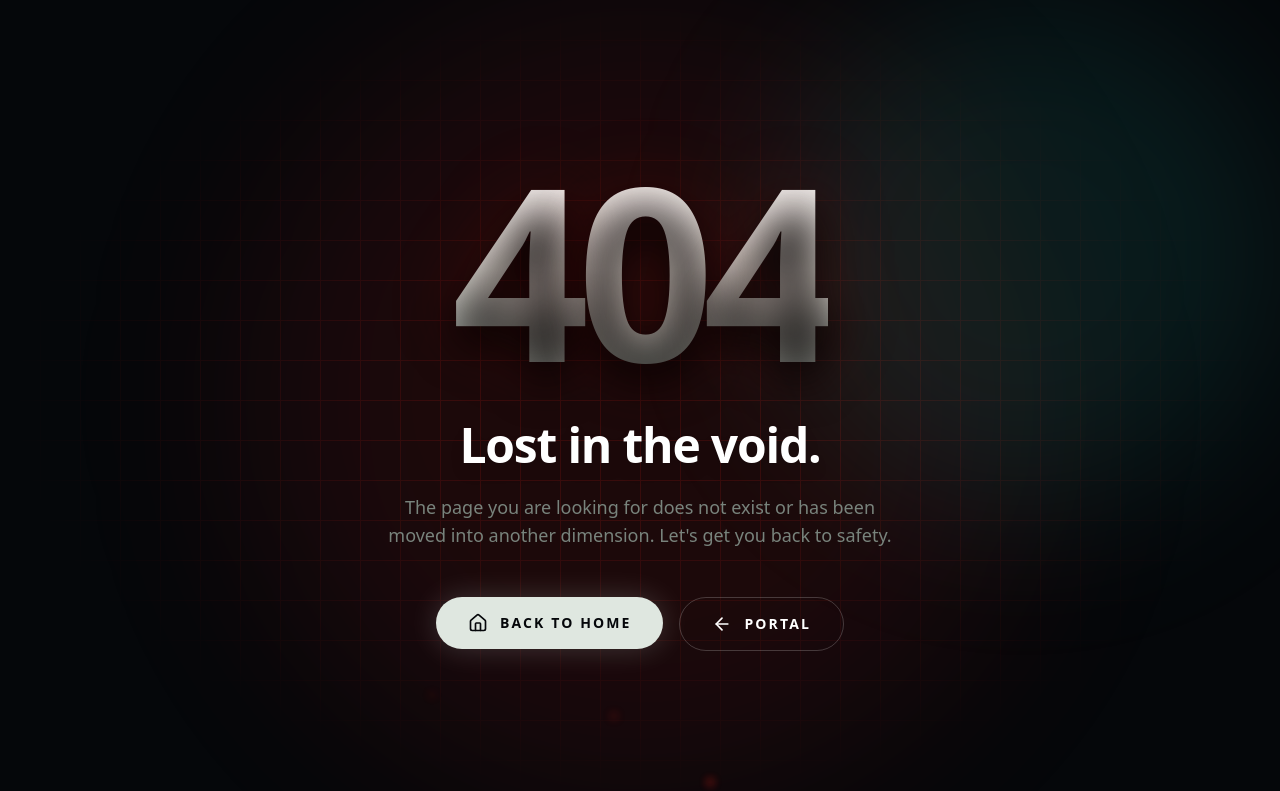
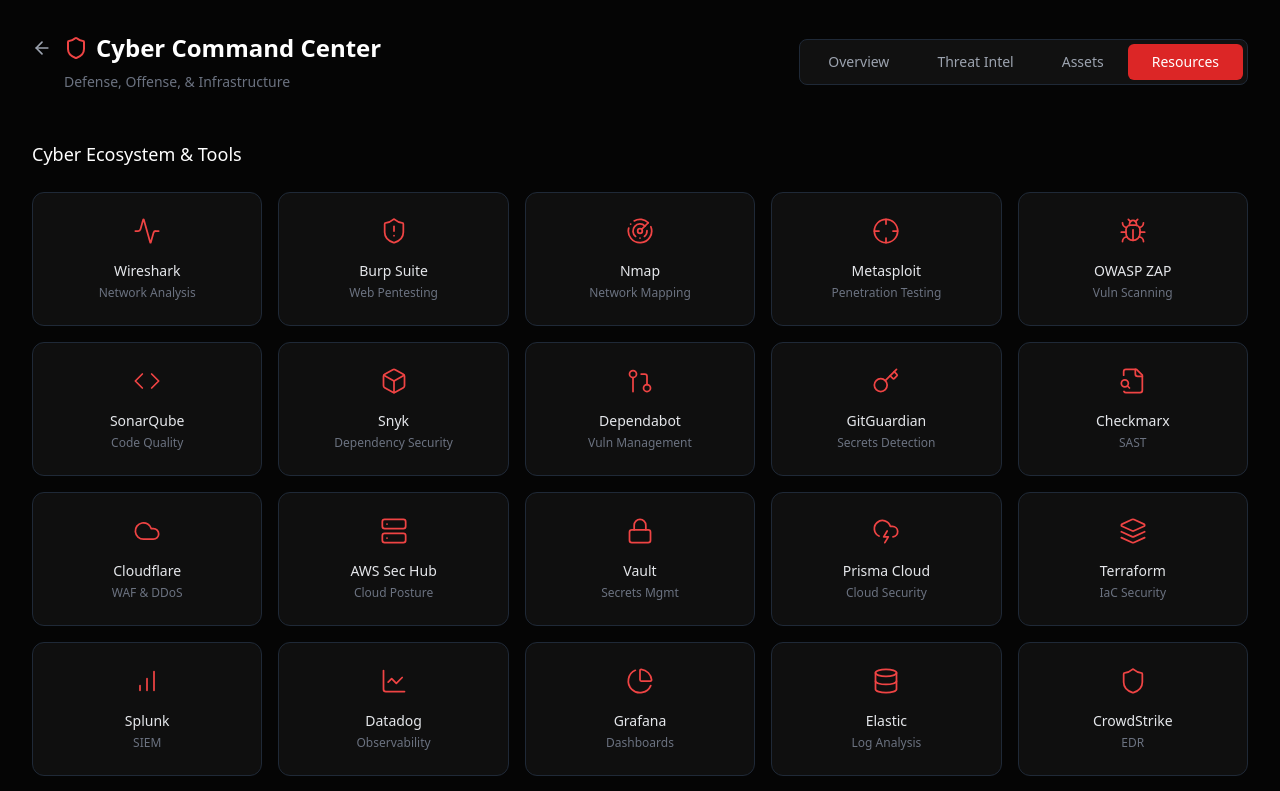
Before and after one commit to codekootu/codekootu, a Next.js app: page /team/cyber in a window 1280 px wide. Before the commit this address had no page. Shown: the top 791 px of the page. Built offline with nearby package versions, Linux system fonts and the light colour scheme.

Commit message:
Rename page to page.tsx

```diff
--- /dev/null
+++ b/src/app/team/cyber/page.tsx
@@ -0,0 +1,79 @@
+import Link from "next/link";
+import {
+  ArrowLeft, Shield, Activity, ShieldAlert, Radar, Crosshair, Bug,
+  Code, Box, GitPullRequest, Key, FileSearch, Cloud, Server, Lock,
+  CloudLightning, Layers, BarChart, LineChart, PieChart, Database,
+  Users, KeyRound, Search, FileCheck, Share2
+} from 'lucide-react';
+
+const cyberTools = [
+  { name: "Wireshark", category: "Network Analysis", icon: Activity },
+  { name: "Burp Suite", category: "Web Pentesting", icon: ShieldAlert },
+  { name: "Nmap", category: "Network Mapping", icon: Radar },
+  { name: "Metasploit", category: "Penetration Testing", icon: Crosshair },
+  { name: "OWASP ZAP", category: "Vuln Scanning", icon: Bug },
+  { name: "SonarQube", category: "Code Quality", icon: Code },
+  { name: "Snyk", category: "Dependency Security", icon: Box },
+  { name: "Dependabot", category: "Vuln Management", icon: GitPullRequest },
+  { name: "GitGuardian", category: "Secrets Detection", icon: Key },
+  { name: "Checkmarx", category: "SAST", icon: FileSearch },
+  { name: "Cloudflare", category: "WAF & DDoS", icon: Cloud },
+  { name: "AWS Sec Hub", category: "Cloud Posture", icon: Server },
+  { name: "Vault", category: "Secrets Mgmt", icon: Lock },
+  { name: "Prisma Cloud", category: "Cloud Security", icon: CloudLightning },
+  { name: "Terraform", category: "IaC Security", icon: Layers },
+  { name: "Splunk", category: "SIEM", icon: BarChart },
+  { name: "Datadog", category: "Observability", icon: LineChart },
+  { name: "Grafana", category: "Dashboards", icon: PieChart },
+  { name: "Elastic", category: "Log Analysis", icon: Database },
+  { name: "CrowdStrike", category: "EDR", icon: Shield },
+  { name: "Okta", category: "Identity Mgmt", icon: Users },
+  { name: "1Password", category: "Password Mgr", icon: KeyRound },
+  { name: "VirusTotal", category: "Threat Intel", icon: Search },
+  { name: "Vanta", category: "Compliance", icon: FileCheck },
+  { name: "MISP", category: "Threat Sharing", icon: Share2 },
+];
+
+export default function CyberCommandCenter() {
+  return (
+    <div className="min-h-screen bg-[#050505] text-white p-8 font-sans">
+      <div className="max-w-7xl mx-auto flex flex-col md:flex-row justify-between items-start md:items-center mb-12 gap-4">
+        <div>
+          <div className="flex items-center gap-3 mb-2">
+            <Link href="/team" className="text-gray-400 hover:text-white transition">
+              <ArrowLeft size={20} />
+            </Link>
+            <h1 className="text-2xl font-semibold flex items-center gap-2">
+              <Shield className="text-red-500" size={24} /> Cyber Command Center
+            </h1>
+          </div>
+          <p className="text-sm text-gray-500 ml-8">Defense, Offense, & Infrastructure</p>
+        </div>
+        <div className="flex bg-[#111] rounded-lg p-1 border border-gray-800">
+          <button className="px-6 py-2 text-sm text-gray-400 hover:text-white rounded-md transition">Overview</button>
+          <button className="px-6 py-2 text-sm text-gray-400 hover:text-white rounded-md transition">Threat Intel</button>
+          <button className="px-6 py-2 text-sm text-gray-400 hover:text-white rounded-md transition">Assets</button>
+          <button className="px-6 py-2 text-sm bg-red-600 text-white rounded-md font-medium">Resources</button>
+        </div>
+      </div>
+
+      <div className="max-w-7xl mx-auto">
+        <h2 className="text-lg font-medium mb-6">Cyber Ecosystem & Tools</h2>
+        <div className="grid grid-cols-2 md:grid-cols-4 lg:grid-cols-5 gap-4">
+          {cyberTools.map((tool, index) => {
+            const Icon = tool.icon;
+            return (
+              <div key={index} className="bg-[#0f0f0f] border border-gray-800 rounded-xl p-6 flex flex-col items-center justify-center text-center hover:bg-[#151515] transition-colors cursor-pointer group">
+                <div className="text-red-500 mb-4 group-hover:scale-110 transition-transform">
+                  <Icon size={28} strokeWidth={1.5} />
+                </div>
+                <h3 className="text-sm font-medium text-gray-200 mb-1">{tool.name}</h3>
+                <p className="text-xs text-gray-500">{tool.category}</p>
+              </div>
+            );
+          })}
+        </div>
+      </div>
+    </div>
+  );
+}
```
